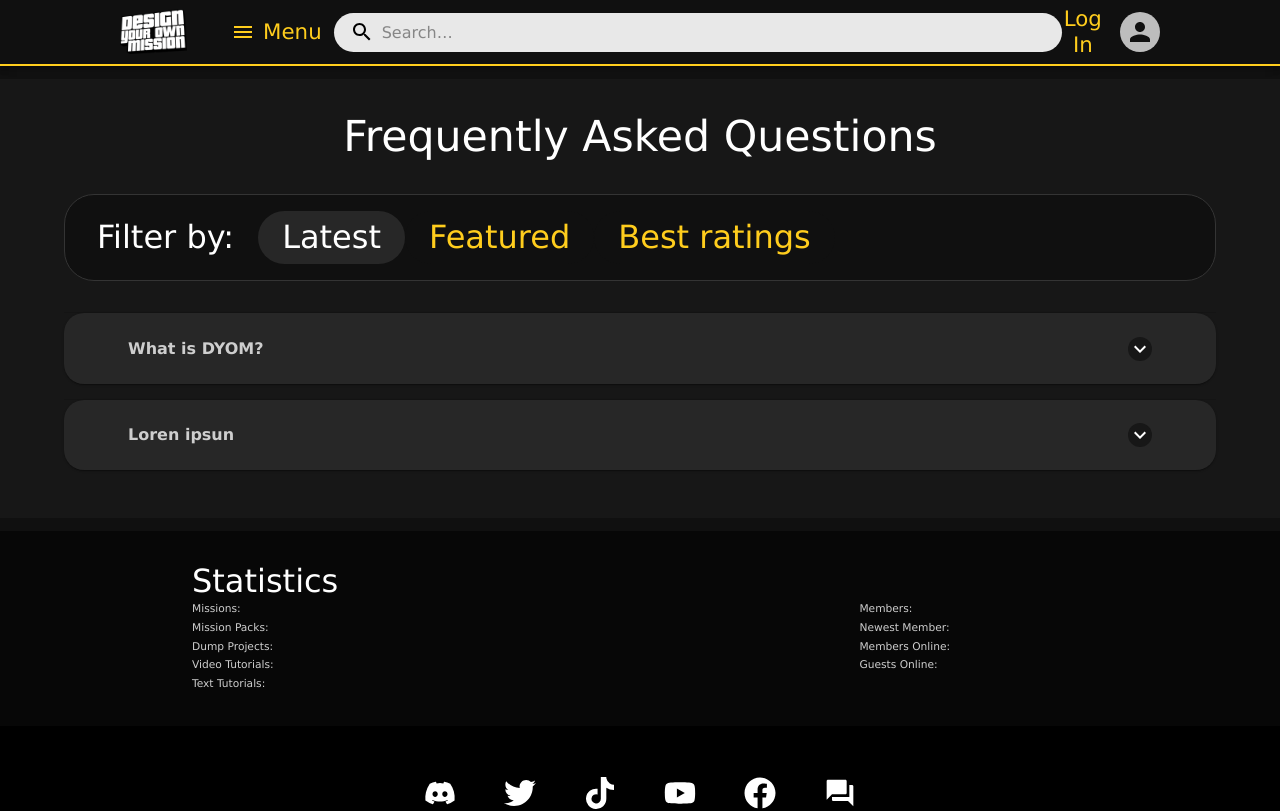
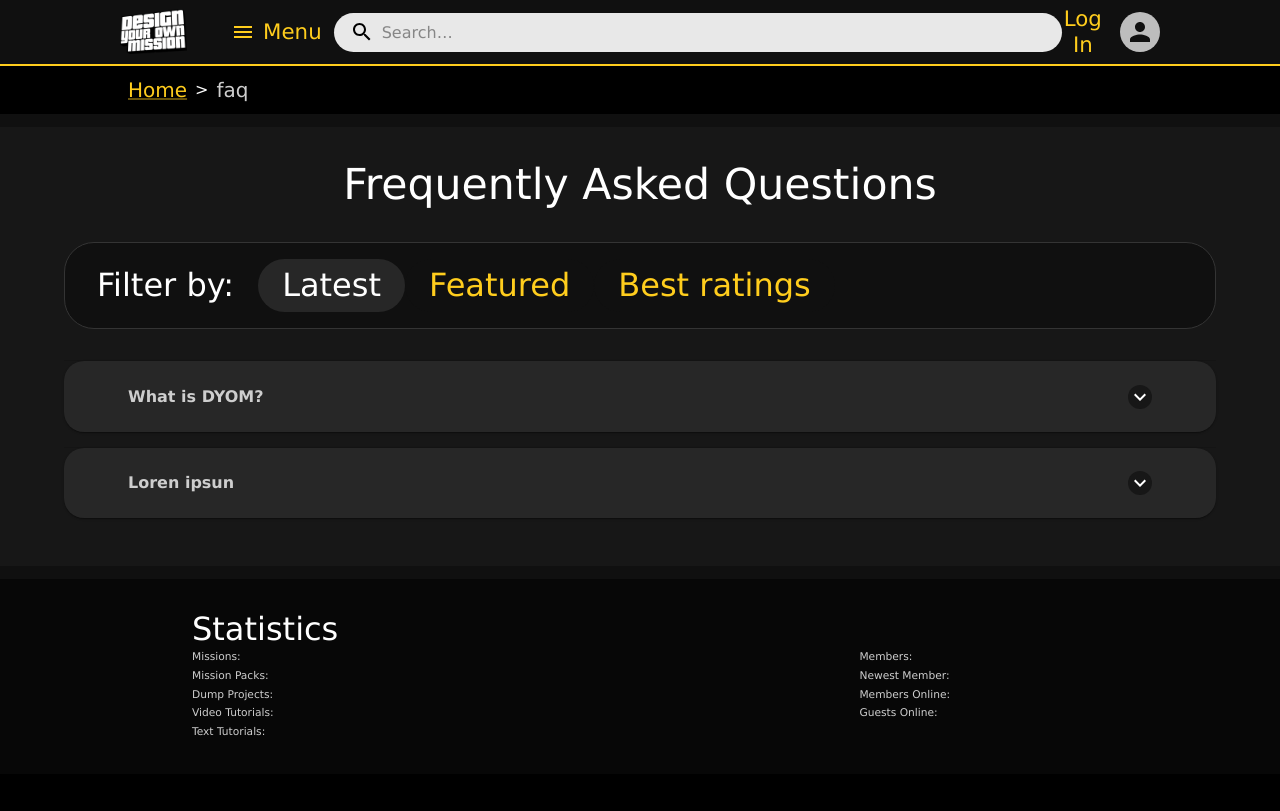
Before and after one commit to Toriality/DYOM-Website, a React (Create React App) app in the folder client/: page /faq in a window 1280 px wide. Shown: the top 811 px of the page. Built offline with nearby package versions, Linux system fonts and the light colour scheme; no server answers.

Commit message:
add breadcumbs

```diff
--- a/client/src/App.js
+++ b/client/src/App.js
@@ -47,7 +47,7 @@ function App() {
                 <Route path="reviews" element={<Reviews />} />
               </Route>
             </Route>
-            <Route path="faq" element={<FAQ />} />
+            <Route path="/faq" element={<FAQ />} />
           </Route>
         </Routes>
       </BrowserRouter>
--- /dev/null
+++ b/client/src/components/navbar/DYOMBreadcumbs.js
@@ -0,0 +1,32 @@
+import { Breadcrumbs, Link, Typography } from "@mui/material";
+import { useNavigate, useLocation } from "react-router-dom";
+
+export function DYOMBreadcumbs() {
+  const navigate = useNavigate();
+  const { pathname } = useLocation();
+
+  const pathnames = pathname.split("/").filter(Boolean);
+
+  return (
+    <Breadcrumbs separator=">">
+      <Link variant="h6" onClick={() => navigate("/")}>
+        Home
+      </Link>
+      {pathnames.map((name, index) => {
+        const routeTo = `/${pathnames.slice(0, index + 1).join("/")}`;
+        const isLast = index === pathnames.length - 1;
+        return isLast ? (
+          <Typography variant="h6" key={name}>
+            {name}
+          </Typography>
+        ) : (
+          <Link variant="h6" key={name} onClick={() => navigate(routeTo)}>
+            {name}
+          </Link>
+        );
+      })}
+    </Breadcrumbs>
+  );
+}
+
+export default DYOMBreadcumbs;
--- a/client/src/components/navbar/Navbar.js
+++ b/client/src/components/navbar/Navbar.js
@@ -7,9 +7,12 @@ import { useGetUserDetailsQuery } from "../../features/user/authService";
 import { NavMenu } from "./NavMenu";
 import { NavSearch } from "./NavSearch";
 import { NavUser } from "./NavUser";
+import DYOMBreadcumbs from "./DYOMBreadcumbs";
+import { useLocation } from "react-router-dom";
 
 export function Navbar() {
   const dispatch = useDispatch();
+  const { pathname } = useLocation();
 
   const { data, isFetching } = useGetUserDetailsQuery("userDetails", {
     pollingInterval: 900000,
@@ -21,6 +24,7 @@ export function Navbar() {
   }, [data, isFetching, dispatch]);
 
   return (
+    <>
       <AppBar
         position="static"
         sx={{
@@ -37,5 +41,7 @@ export function Navbar() {
           {isFetching ? <CircularProgress /> : <NavUser />}
         </Toolbar>
       </AppBar>
+      {pathname.length > 1 ? <DYOMBreadcumbs /> : null}
+    </>
   );
 }
--- a/client/src/components/projects/missions/mission/MissionBanner.js
+++ b/client/src/components/projects/missions/mission/MissionBanner.js
@@ -109,6 +109,7 @@ export function MissionBanner(props) {
           p: 6,
           pl: 16,
           pr: 16,
+          pt: 2,
           "& *": { lineHeight: "1" },
         }}
       >
--- a/client/src/styles/theme.js
+++ b/client/src/styles/theme.js
@@ -19,6 +19,15 @@ export const theme = createTheme({
     subtitle2: { fontFamily: "Verdana", fontSize: "6pt" },
   },
   components: {
+    MuiBreadcrumbs: {
+      styleOverrides: {
+        root: {
+          backgroundColor: "black",
+          padding: ".5rem",
+          paddingLeft: "8rem",
+        },
+      },
+    },
     MuiInput: {
       styleOverrides: {
         root: {
```
Lines whose indentation alone changed are shown as unchanged.
